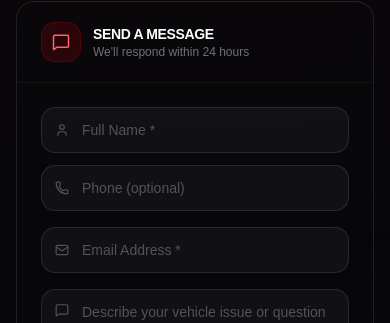
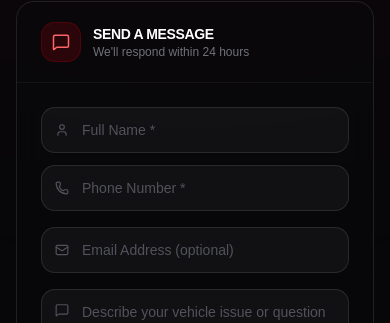
Before and after one commit to mrfurr/dani_-_miki_auto_solution, a Next.js app: page / in a window 390 px wide. Shown: the part 10291-10614 px from the top of the page. Built offline with nearby package versions, Linux system fonts and the light colour scheme; no server answers.

Commit message:
fix: contact form - phone required, email optional in ContactSection and messages API

```diff
--- a/src/app/api/messages/route.ts
+++ b/src/app/api/messages/route.ts
@@ -4,8 +4,8 @@ import { z } from 'zod'
 
 const messageSchema = z.object({
   name: z.string().min(2, 'Name must be at least 2 characters'),
-  phone: z.string().optional(),
-  email: z.string().email('Invalid email address'),
+  phone: z.string().min(7, 'Phone number is required'),
+  email: z.string().email('Invalid email address').optional().or(z.literal('')),
   message: z.string().min(10, 'Message must be at least 10 characters')
 })
 
@@ -19,7 +19,7 @@ export async function POST(request: NextRequest) {
       data: {
         name: validatedData.name,
         phone: validatedData.phone,
-        email: validatedData.email,
+        email: validatedData.email || '',
         message: validatedData.message
       }
     })
--- a/src/components/ContactSection.tsx
+++ b/src/components/ContactSection.tsx
@@ -73,7 +73,8 @@ export const ContactSection: React.FC<ContactSectionProps> = ({ onOpenBooking, c
     sounds.playClick();
 
     if (!name.trim() || name.trim().length < 2) { setFormErr('Please enter your full name.'); return; }
-    if (!email.trim() || !email.includes('@')) { setFormErr('Please enter a valid email address.'); return; }
+    if (!phone.trim() || phone.trim().length < 7) { setFormErr('Please enter a valid phone number.'); return; }
+    if (email.trim() && !email.includes('@')) { setFormErr('Please enter a valid email address or leave it blank.'); return; }
     if (!message.trim() || message.trim().length < 10) { setFormErr('Message must be at least 10 characters.'); return; }
 
     setSending(true); setFormErr('');
@@ -263,22 +264,22 @@ export const ContactSection: React.FC<ContactSectionProps> = ({ onOpenBooking, c
                       type="tel"
                       value={phone}
                       onChange={e => setPhone(e.target.value)}
-                      placeholder="Phone (optional)"
+                      placeholder="Phone Number *"
                       className={`${inputClass} pl-10`}
+                      required
                     />
                   </div>
                 </div>
 
-                {/* Email */}
+                {/* Email (optional) */}
                 <div className="relative">
                   <Mail size={14} className="absolute left-3.5 top-1/2 -translate-y-1/2 text-zinc-600 pointer-events-none" />
                   <input
                     type="email"
                     value={email}
                     onChange={e => setEmail(e.target.value)}
-                    placeholder="Email Address *"
+                    placeholder="Email Address (optional)"
                     className={`${inputClass} pl-10`}
-                    required
                   />
                 </div>
 
```
